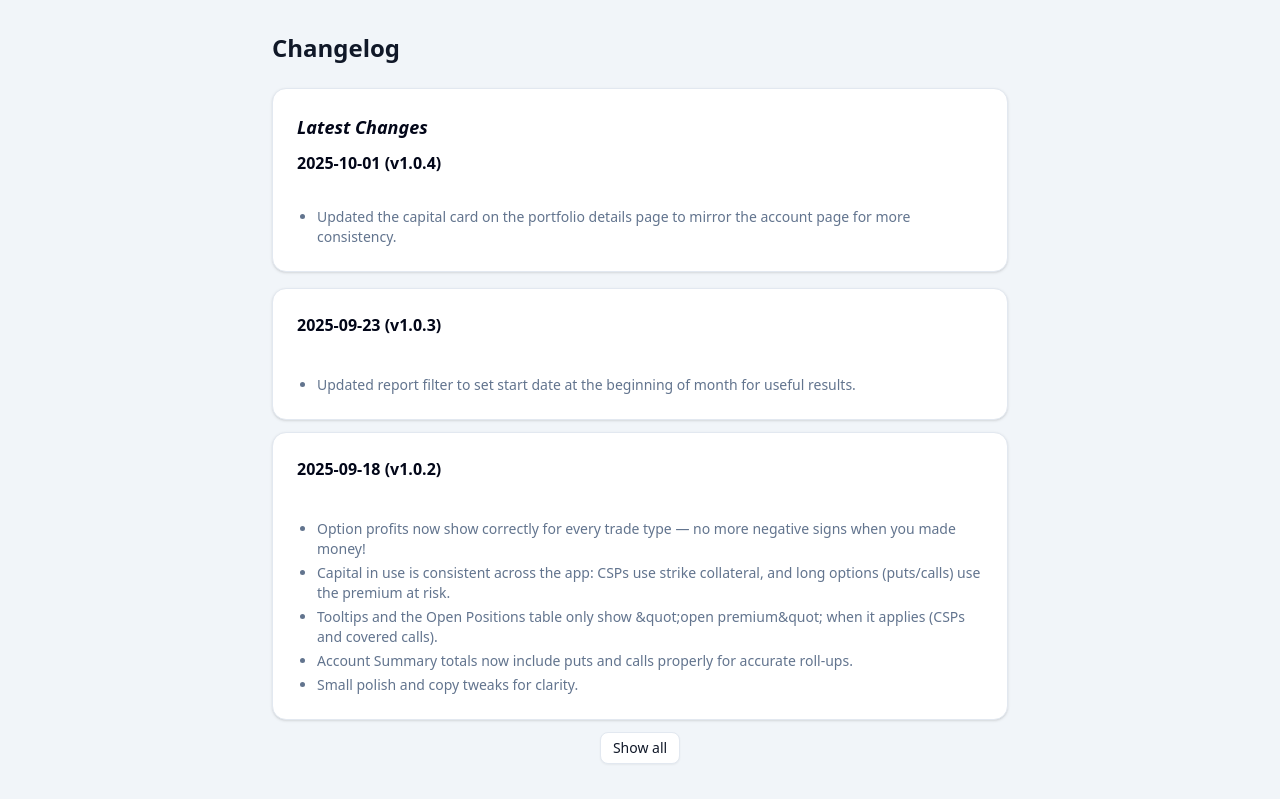
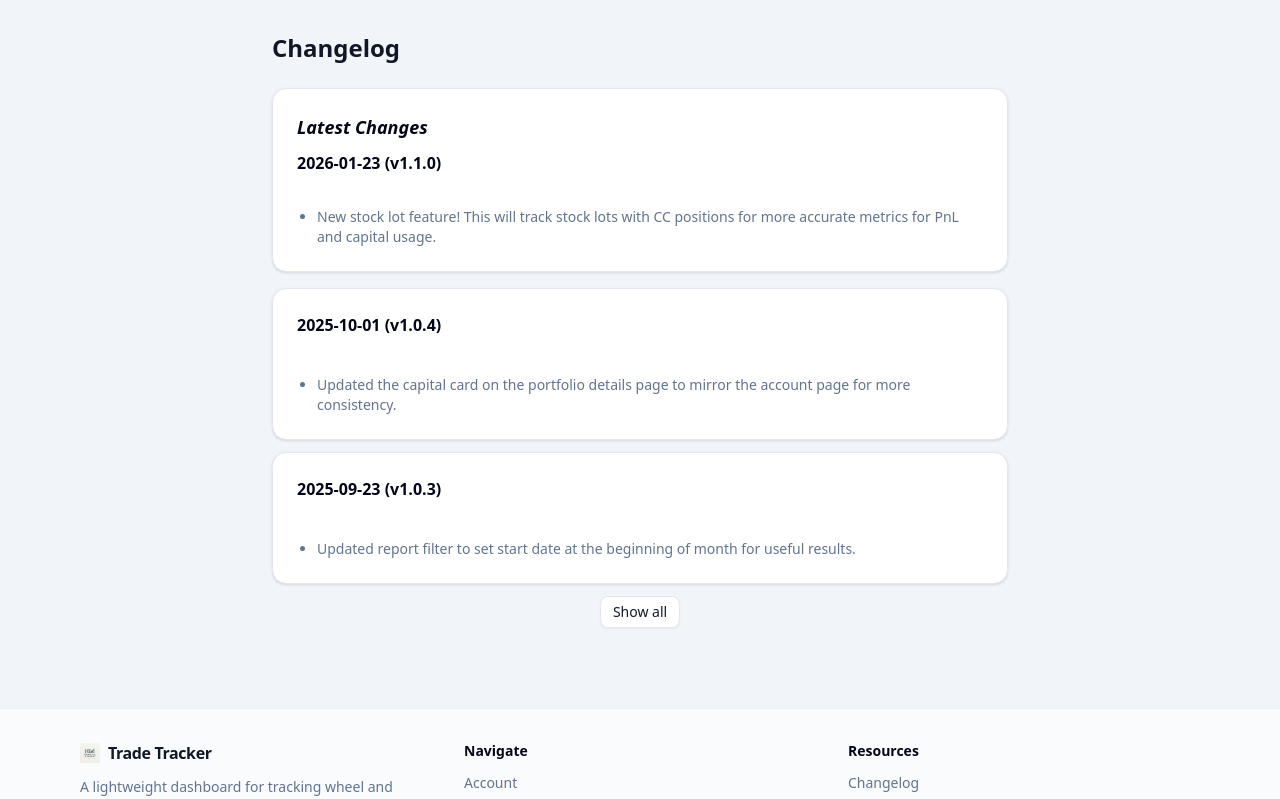
Before and after one commit to boostmx/wheel-strat-tracker, a Next.js app: page /changelog in a window 1280 px wide. Shown: the top 799 px of the page. Built offline with nearby package versions, Linux system fonts and the light colour scheme; no server answers.

Commit message:
updated changelog and version

```diff
--- a/src/data/changelog.ts
+++ b/src/data/changelog.ts
@@ -5,6 +5,13 @@ export interface ChangelogEntry {
 }
 
 export const changelog: ChangelogEntry[] = [
+  {
+    date: "2026-01-23",
+    version: "v1.1.0",
+    highlights: [
+      "New stock lot feature! This will track stock lots with CC positions for more accurate metrics for PnL and capital usage.",
+    ],
+  },
   {
     date: "2025-10-01",
     version: "v1.0.4",
```
